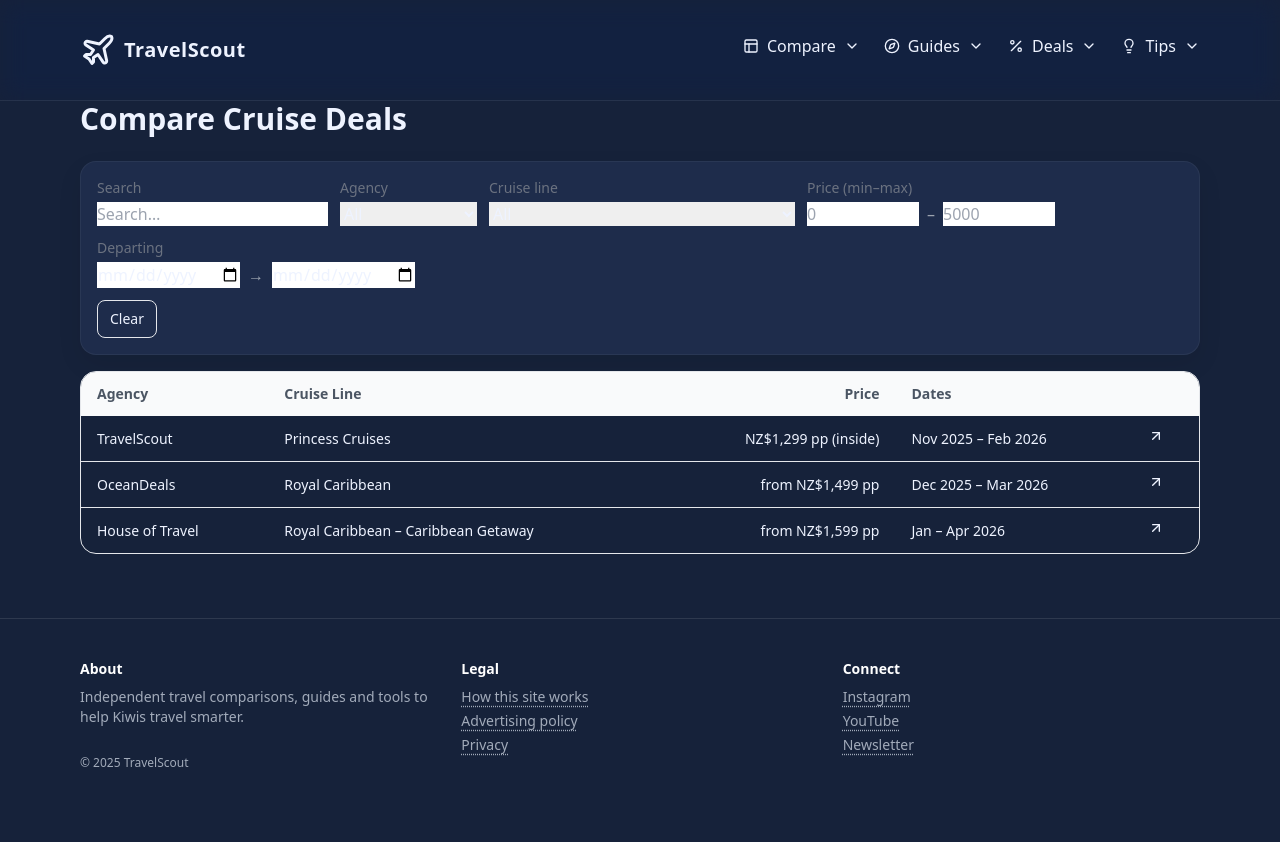
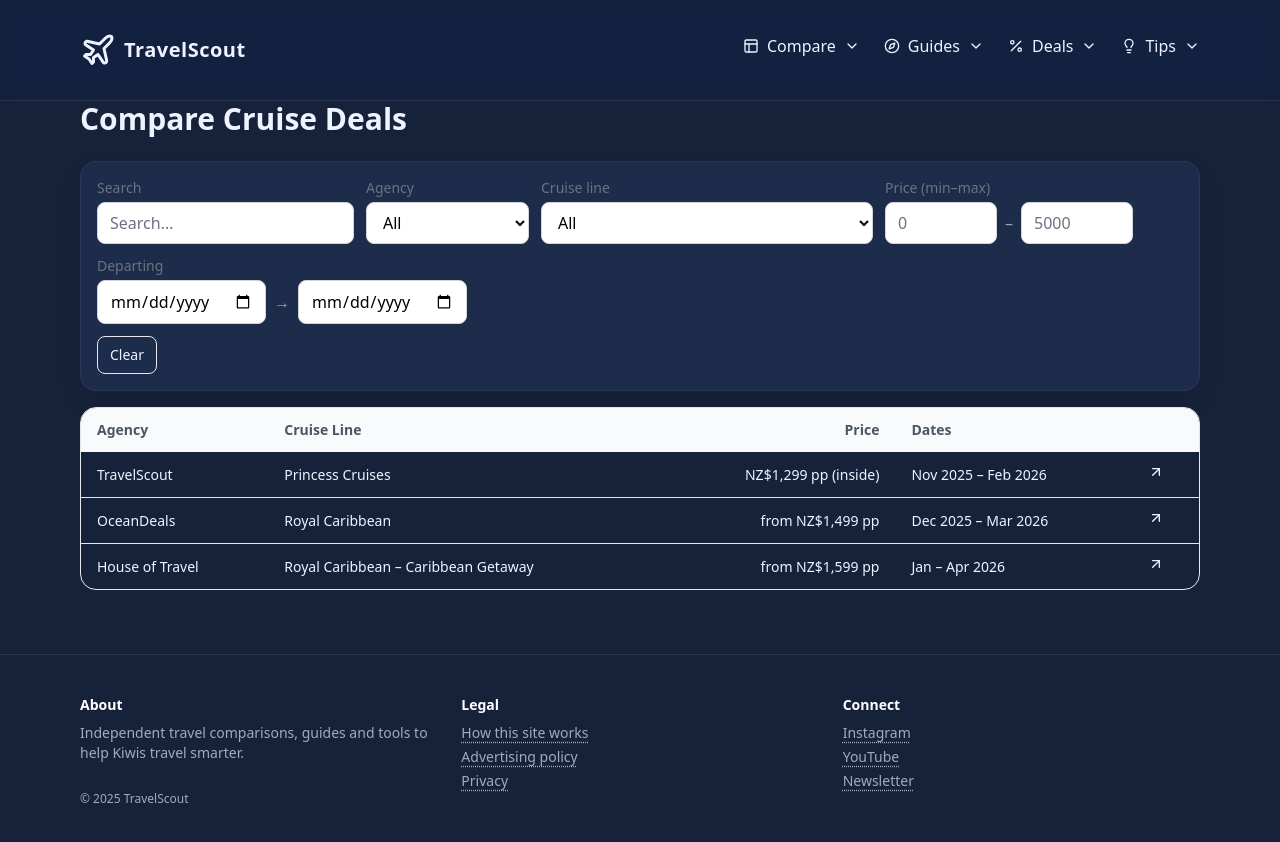
Before and after one commit to BrettWS2025/travelscout, a Next.js app: page /compare in a window 1280 px wide. Shown: the top 842 px of the page. Before the commit the page ends 811 px from the top, so only its background shows below. Built offline with nearby package versions, Linux system fonts and the light colour scheme.

Commit message:
Update globals.css

```diff
--- a/styles/globals.css
+++ b/styles/globals.css
@@ -7,8 +7,8 @@
   --card: #1E2C4B;  /* keep card a bit darker than bg for depth */
   --text: #EEF3FF;  /* soft off-white for comfy contrast */
   --muted:#A2ABBA;
-  --accent:#6EE7FF;
-  --brand: #44FF9A;
+  --accent:#6EE7FF; /* cyan accent (links etc.) */
+  --brand:#44FF9A;  /* GREEN – use this for focus/hover on inputs/buttons */
 }
 
 html, body, #__next { min-height: 100%; height: auto; }
@@ -55,3 +55,67 @@ main, section, .overflow-x-auto {
   position: relative;
   z-index: 0;
 }
+
+/* ----------------------------- */
+/* Inputs used in FilterBar, etc */
+/* ----------------------------- */
+
+/* Base input for text, select, number, date… */
+.input {
+  /* layout */
+  padding: 0.5rem 0.75rem;
+  border-radius: 0.5rem;
+
+  /* colors (force light control on dark site) */
+  background: #ffffff;
+  color: #000000;
+  border: 1px solid #d1d5db; /* gray-300 */
+  caret-color: var(--brand);
+
+  /* UX */
+  outline: none;
+  transition: border-color 120ms, box-shadow 120ms, background-color 120ms, color 120ms;
+}
+
+.input::placeholder { color: #6b7280; } /* gray-500 */
+
+.input:hover {
+  border-color: var(--brand);
+}
+
+.input:focus,
+.input:focus-visible {
+  border-color: var(--brand);
+  /* green glow ring; rgba(68,255,154,0.35) */
+  box-shadow: 0 0 0 3px rgba(68, 255, 154, 0.35);
+}
+
+/* Make multi-select comfortable height */
+select.input[multiple] { height: 7rem; }
+
+/* Checkbox/Radio accent should match brand green */
+input[type="checkbox"],
+input[type="radio"] {
+  accent-color: var(--brand);
+}
+
+/* Disabled state */
+.input:disabled,
+select.input:disabled {
+  background: #f3f4f6; /* gray-100 */
+  color: #9ca3af;      /* gray-400 */
+  border-color: #e5e7eb;
+  cursor: not-allowed;
+}
+
+/* Remove Safari yellow autofill and unify colors */
+input.input:-webkit-autofill,
+input.input:-webkit-autofill:hover,
+input.input:-webkit-autofill:focus {
+  -webkit-text-fill-color: #000000;
+  -webkit-box-shadow: 0 0 0px 1000px #ffffff inset;
+  box-shadow: 0 0 0px 1000px #ffffff inset;
+}
+
+/* Optional: compact labels in filter rows */
+.filter-label { color: #6b7280; font-size: 0.875rem; }
```
